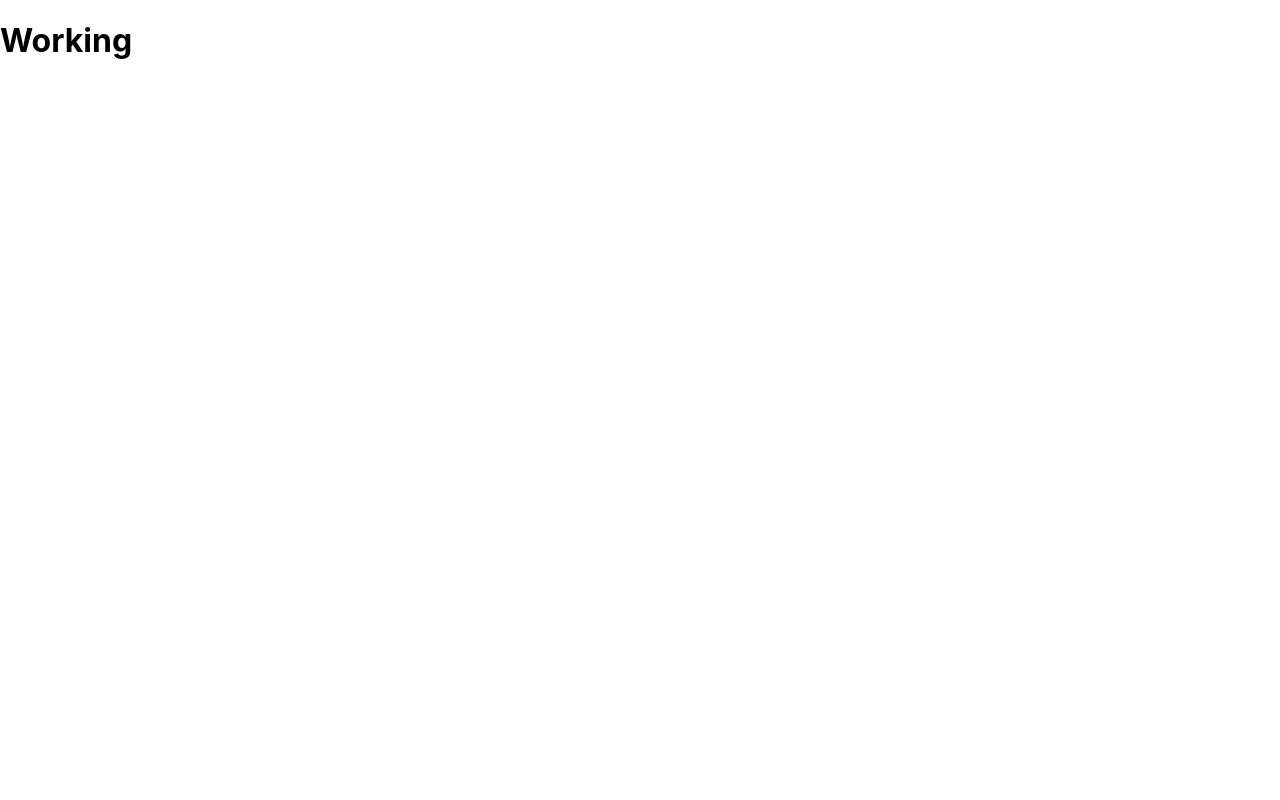
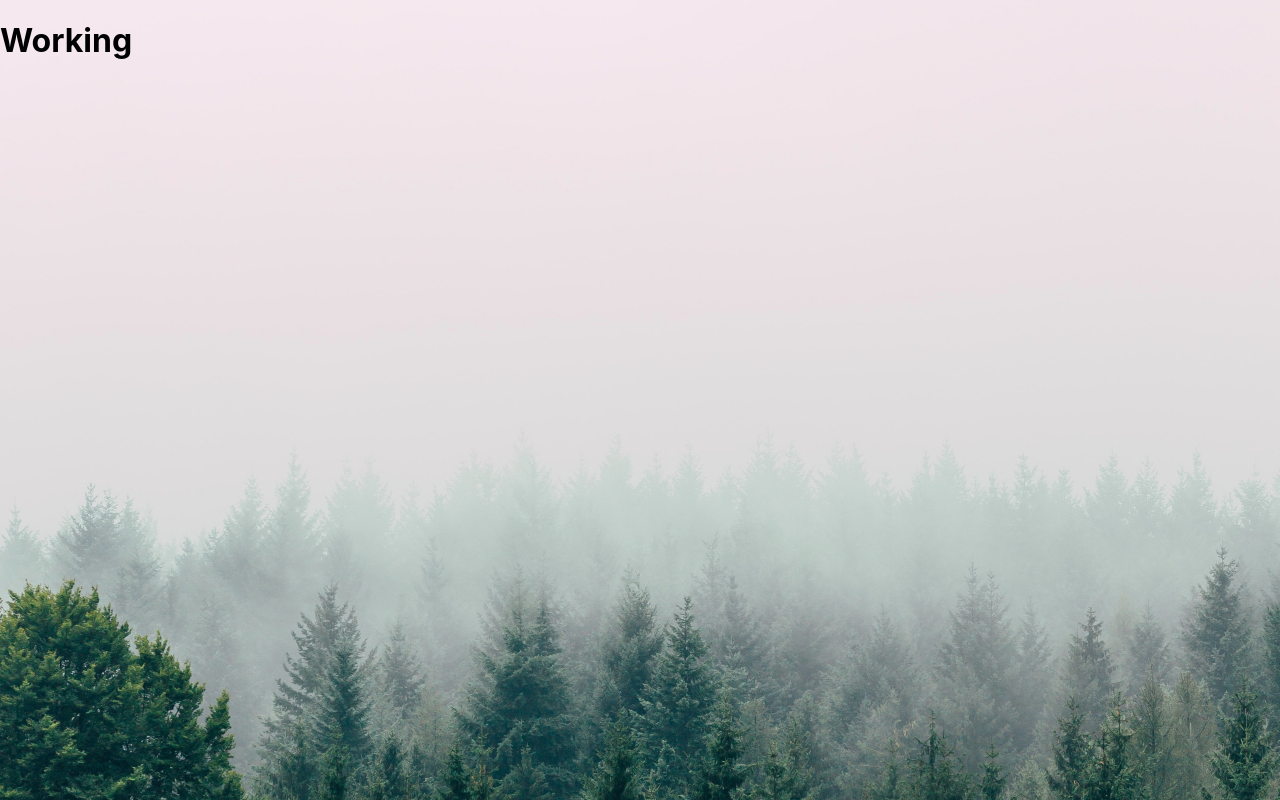
Before and after one commit to sam-rice/trees-of-seattle, a React (Create React App) app: page / in a window 1280 px wide. Built offline with nearby package versions, Linux system fonts and the light colour scheme.

Commit message:
add style utilities and background image

```diff
--- /dev/null
+++ b/src/StyleUtilities/_variables.scss
@@ -0,0 +1 @@
+$light-green: #98AE90;
--- a/src/_index.scss
+++ b/src/_index.scss
@@ -1,3 +1,6 @@
+@use "src/StyleUtilities/variables";
+@use "src/StyleUtilities/mixins";
+
 body {
   margin: 0;
   font-family: -apple-system, BlinkMacSystemFont, 'Segoe UI', 'Roboto', 'Oxygen',
@@ -5,4 +8,28 @@ body {
     sans-serif;
   -webkit-font-smoothing: antialiased;
   -moz-osx-font-smoothing: grayscale;
+  background-image: url(assets/main-background.jpg);
+  background-size: cover;
+  background-attachment: fixed;
 }
+
+a {
+  color: black;
+}
+
+*:visited {
+  color: black;
+}
+
+*:focus-visible {
+  outline: 1px solid variables.$light-green;
+  outline-offset: 2px;
+}
+
+button {
+  transition-duration: 400ms;
+
+  &:hover {
+    cursor: pointer;
+  }
+}
```
Also changed, not shown: src/Components/App/App.tsx (line endings or trailing spaces), src/StyleUtilities/_mixins.scss (added), src/assets/main-background.jpg (added).
